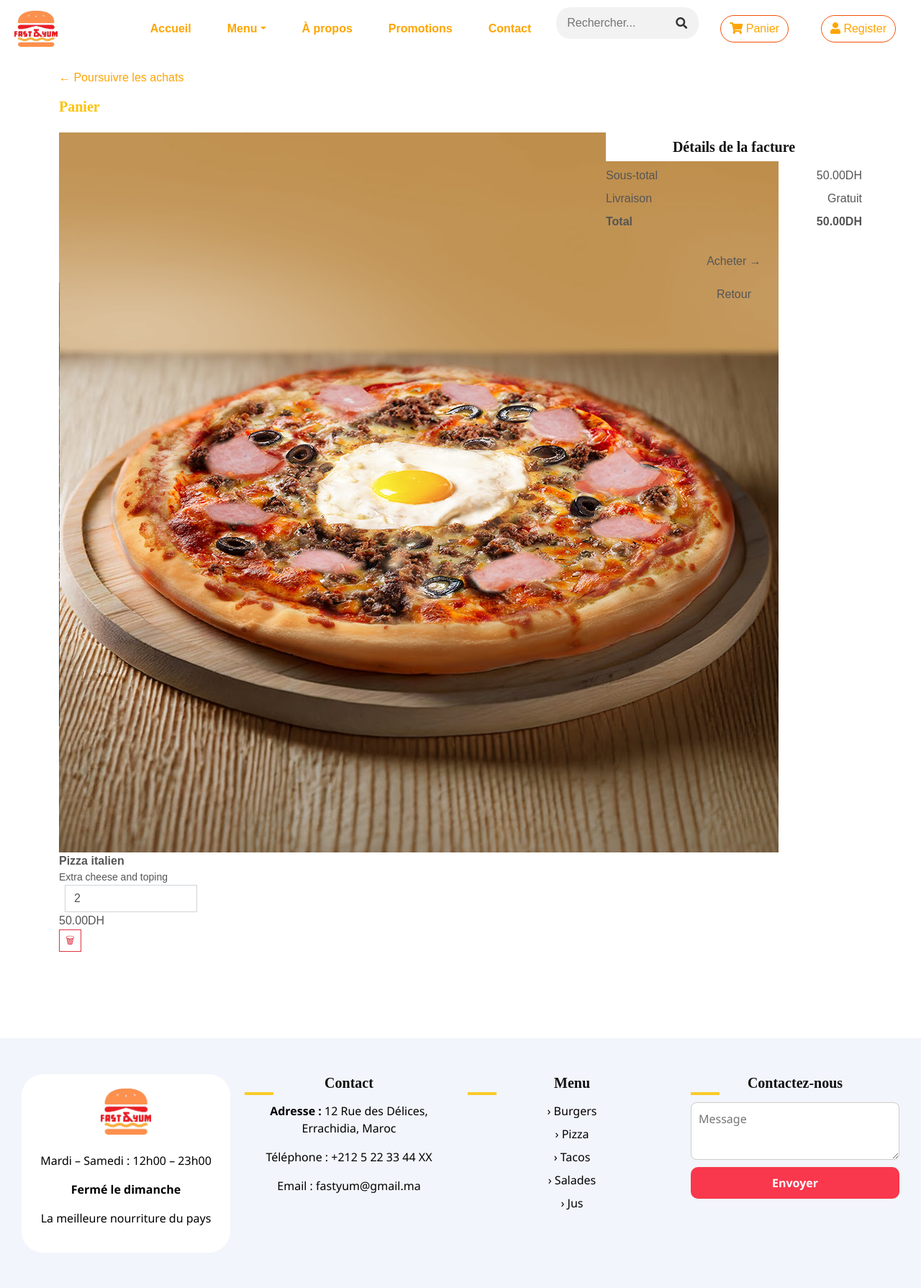
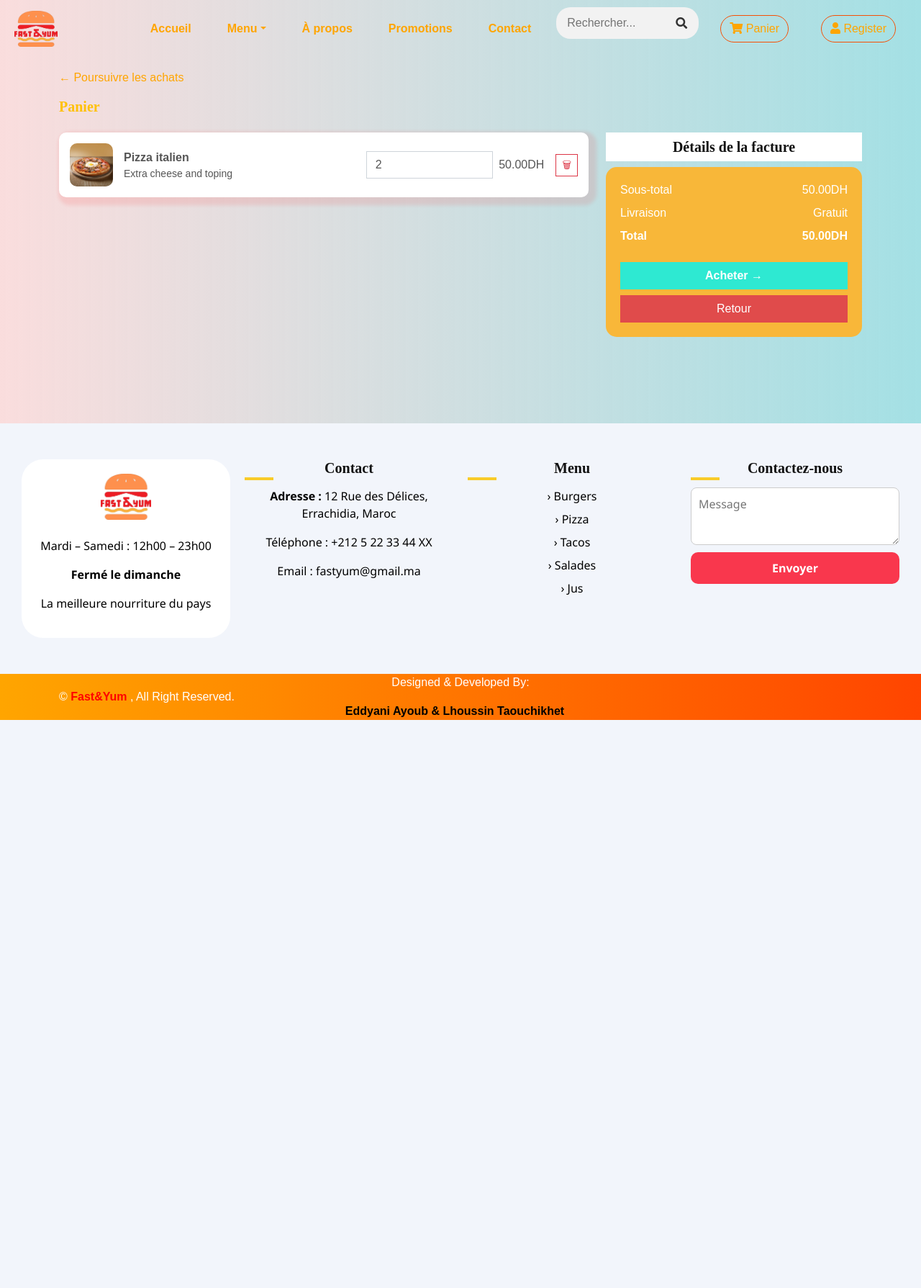
Before and after one commit to timsnaw/RestaurantEnLigne, a PHP site: page /view/panier.php in a window 1280 px wide. Shown: the top 1789 px of the page at 72% size. After the commit the page ends 1000 px from the top, so only its background shows below. Run offline with PHP 8.4, Linux system fonts and the light colour scheme; some libraries are stand-ins or nearby versions.

Commit message:
des changement

```diff
--- a/FastAndYum/public/css/fastyum.css
+++ b/FastAndYum/public/css/fastyum.css
@@ -1279,3 +1279,38 @@ header.scrolled .logo {
   .circle-card:hover {
     transform: scale(1.05);
   }
+  /* PANIER */
+  .cart-item {
+            background-color: #ffffff;
+            border-radius: 10px;
+            box-shadow: 5px 5px 5px 6px rgba(255, 0, 0, 0.1);
+            padding: 15px;
+            margin-bottom: 15px;
+            display: flex;
+            align-items: center;
+        }
+        .cart-item img {
+            width: 60px;
+            height: 60px;
+            object-fit: cover;
+            border-radius: 10px;
+            margin-right: 15px;
+        }
+        .cart-summary {
+            background-color: #f8b739;
+            border-radius: 15px;
+            padding: 20px;
+            color: white;
+        }
+        .btn-buy {
+            background-color: #2ee9d2;
+            color: white;
+            font-weight: bold;
+        }
+        .btn-return {
+            background-color: #e04b4b;
+            color: white;
+        }
+        .panierbody{
+           background: linear-gradient(to right,rgb(250, 221, 221),rgba(125, 211, 217, 0.7));
+        }
```
